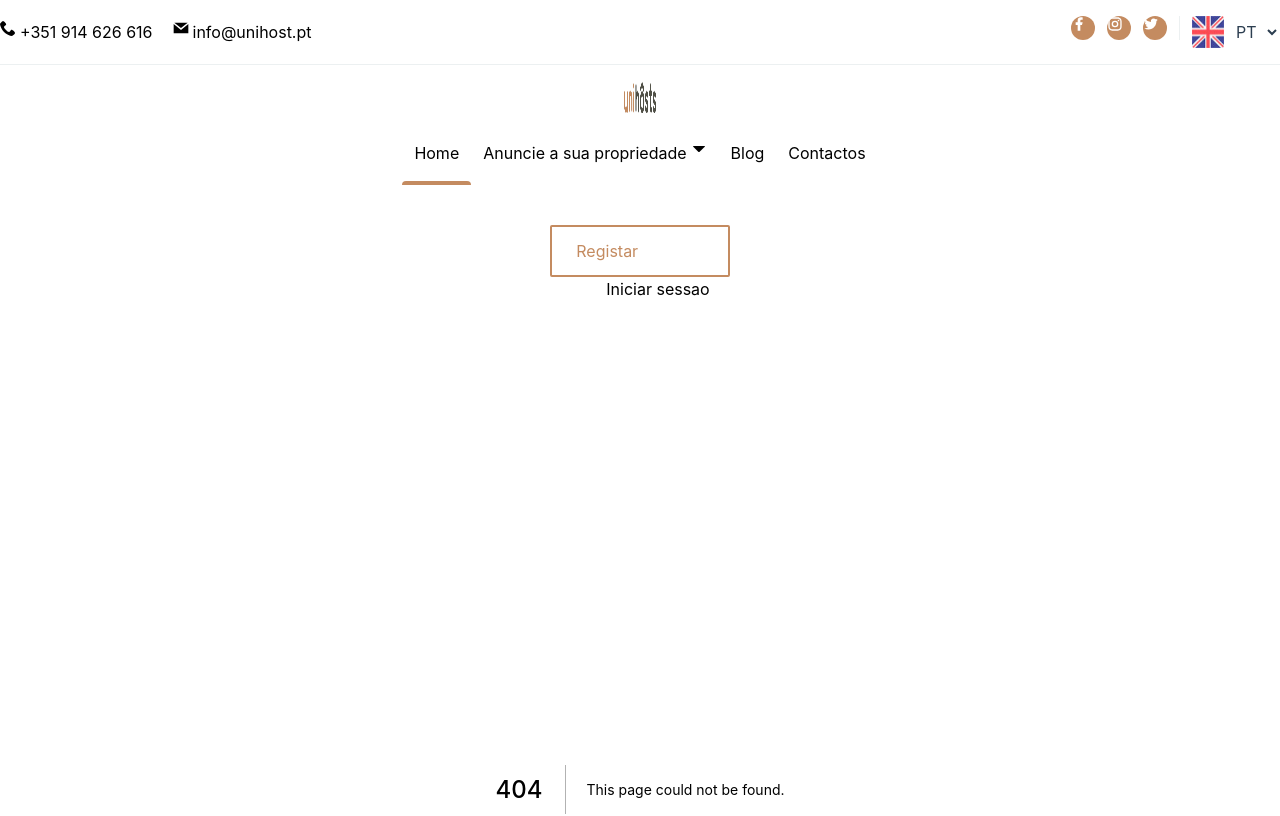
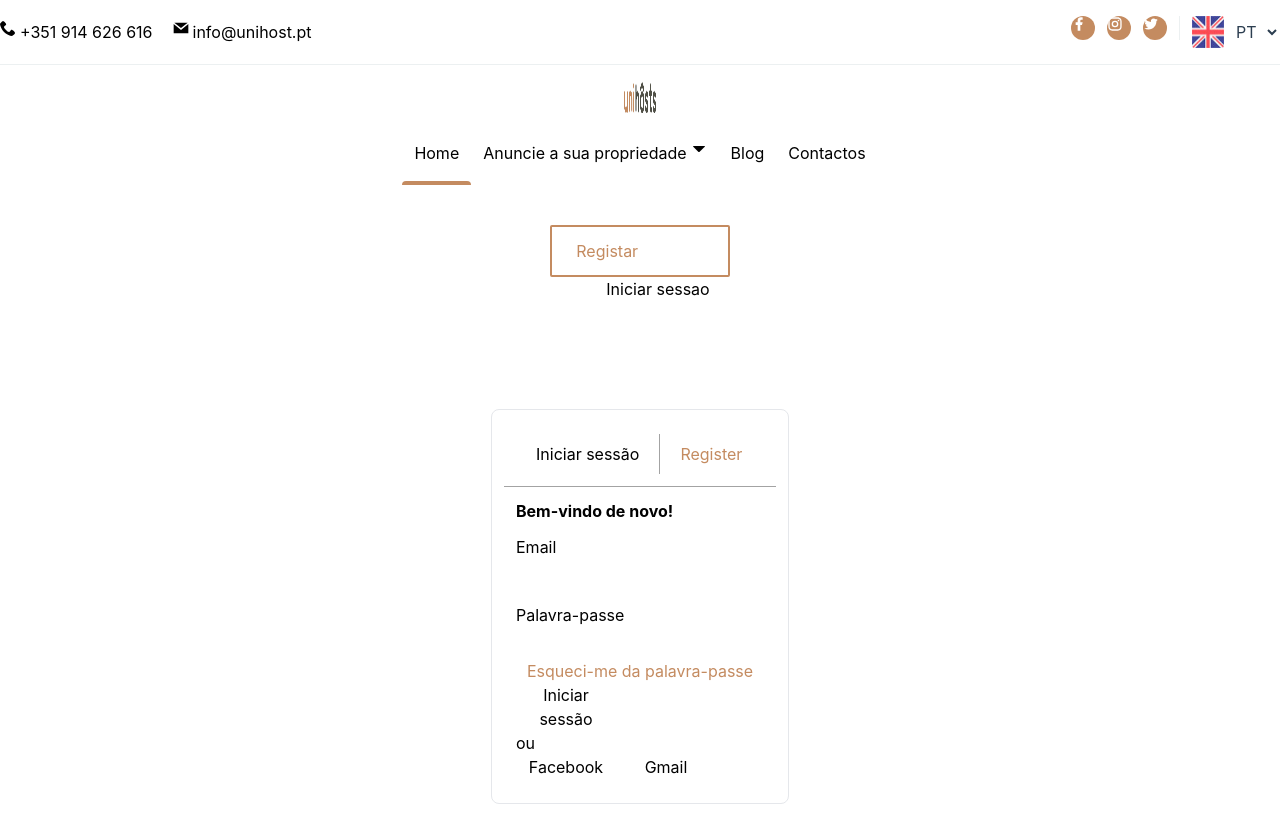
Before and after one commit to Ozonizador/feathers, a Next.js app: page /auth/register in a window 1280 px wide. Before the commit this address had no page. Shown: the top 816 px of the page. Built offline with nearby package versions, Linux system fonts and the light colour scheme.

Commit message:
fix e enviar cores

```diff
--- a/components/modal58/Modal58.jsx
+++ b/components/modal58/Modal58.jsx
@@ -1,5 +1,6 @@
 import React from "react";
-import comment from "../../assets/images/comments.png";
+import Image from "next/image";
+
 function Modal58() {
   return (
     <div>
@@ -21,16 +22,16 @@ function Modal58() {
             <div
               className="modal  fade modal-dialog modal-dialog-centered"
               id="exampleModal"
-              tabIndex="-1"
+              tabIndex={-1}
               aria-labelledby="exampleModalLabel"
               aria-hidden="true"
             >
               <div className="modal-dialog modal-xl">
                 <div className="modal-content" id="model-radius">
                   <div id="header-flex" className="modal-header ">
-                    <img
+                    <Image
                       className="m-2"
-                      src={comment}
+                      src="/images/comments.png"
                       alt=""
                       width="30px"
                       height="30px"
@@ -53,7 +54,7 @@ function Modal58() {
                         <textarea
                           className="form-control"
                           id="exampleFormControlTextarea1"
-                          rows="3"
+                          rows={3}
                         ></textarea>
                       </div>
                       <div className="mb-3">
@@ -67,7 +68,7 @@ function Modal58() {
                         <textarea
                           className="form-control"
                           id="exampleFormControlTextarea1"
-                          rows="3"
+                          rows={3}
                         ></textarea>
                       </div>
                       <p className="lead">
--- a/components/profileinput/Profileinput.jsx
+++ b/components/profile/Profileinput.jsx
@@ -1,6 +1,7 @@
 import React from "react";
-import user from "../../Assets/images/user.png";
-function Profileinput() {
+import Image from "next/image";
+
+const ProfileInput = () => {
   return (
     <div>
       <div className="container mt-4 mb-4">
@@ -18,8 +19,8 @@ function Profileinput() {
           <div className="col-lg-2">
             {/* Avator */}
             <div>
-              <img
-                src={user}
+              <Image
+                src="/images/user.png"
                 className="rounded-circle mb-4"
                 style={{ width: "100px" }}
                 alt="Avatar"
@@ -32,7 +33,7 @@ function Profileinput() {
                 placeholder="Sobre mim..."
                 className="form-control"
                 id="exampleFormControlTextarea1"
-                rows="3"
+                rows={3}
               ></textarea>
             </div>
           </div>
@@ -43,4 +44,4 @@ function Profileinput() {
   );
 }
 
-export default Profileinput;
+export default ProfileInput;
--- /dev/null
+++ b/pages/auth/register.js
@@ -0,0 +1,40 @@
+import React from "react";
+
+const Register = () => {
+  return (
+    <div className="flex justify-center">
+      <div className="my-5 rounded-lg border p-3">
+        <div className="flex flex-1 border-b border-neutral-400 p-3">
+          <div className="py-2 px-5">Iniciar sessão</div>
+          <div className="border-l border-neutral-400 py-2 px-5 text-primary-500">Register</div>
+        </div>
+        <div className="p-3">
+          <div className="font-bold">Bem-vindo de novo!</div>
+          <div className="mt-3">
+            <div>Email</div>
+            <div className="mt-2">
+              <input className="w-full"></input>
+            </div>
+          </div>
+          <div className="mt-3">
+            <div>Palavra-passe</div>
+            <div className="mt-2">
+              <input className="w-full"></input>
+            </div>
+          </div>
+          <div className="text-center text-primary-500">Esqueci-me da palavra-passe</div>
+          <div>
+            <button>Iniciar sessão</button>
+          </div>
+          <div>ou</div>
+          <div className="flex flex-1">
+            <button>Facebook</button>
+            <button>Gmail</button>
+          </div>
+        </div>
+      </div>
+    </div>
+  );
+};
+
+export default Register;
--- a/tailwind.config.js
+++ b/tailwind.config.js
@@ -1,7 +1,22 @@
 module.exports = {
   content: ['./pages/**/*.{js,ts,jsx,tsx}', './components/**/*.{js,ts,jsx,tsx}'],
   theme: {
-    extend: {},
+    extend: {
+      colors: {
+        primary: {
+          100: "#F2E8DD",
+          300: "#D6B592",
+          500: "#C48B60"
+        },
+        neutral: {
+          100: "#E8E8E8",
+        },
+        secondary: {
+          300: "#908A88",
+          500: "#505046"
+        }
+      }
+    },
   },
   variants: {
     extend: {},
```
Also changed, not shown: pages/auth/login.js (added, +11 -0 lines).
